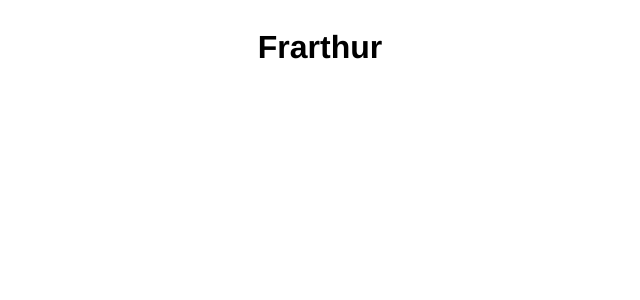
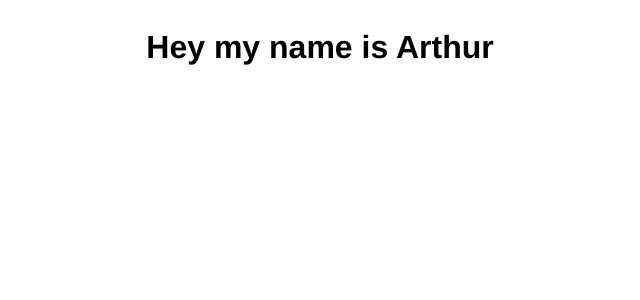
Before and after one commit to Arthur-art/reactjs-codecademy, a React (Create React App) app in the folder study-react/: page / in a window 1280 px wide. Shown: the top 300 px of the page, without its empty margins (320-960 px from the left). Built offline with nearby package versions, Linux system fonts and the light colour scheme.

Commit message:
stateful - stateless - Component

```diff
--- a/study-react/src/components/Stateful-Stateless/StatefulComponent.jsx
+++ b/study-react/src/components/Stateful-Stateless/StatefulComponent.jsx
@@ -1,19 +1,19 @@
 import React from 'react'
-
+import {Child} from './StatelessComponent'
 //Classe de componente com estado chamada Parent.
 
 export default class Parent extends React.Component{
     constructor(props){
         super(props)
         this.state = {
-            name: 'Frarthur'
+            name: 'Arthur'
         }
     }
 
     render(){
         return (
             <div>
-                <h1>{this.state.name}</h1>
+               <Child name={this.state.name} />
             </div>
         )
     }
--- a/study-react/src/components/Stateful-Stateless/StatelessComponent.jsx
+++ b/study-react/src/components/Stateful-Stateless/StatelessComponent.jsx
@@ -0,0 +1,11 @@
+import React from 'react'
+
+//Classe de componente sem estado chamada Child.
+
+export class Child extends React.Component{
+    render(){
+        return (
+            <h1>Hey my name is {this.props.name}</h1>
+        )
+    }
+}
--- a/study-react/src/index.jsx
+++ b/study-react/src/index.jsx
@@ -2,9 +2,4 @@ import React from 'react'
 import ReactDOM from 'react-dom'
 import Parent from './components/Stateful-Stateless/StatefulComponent'
 
-ReactDOM.render(
-    <React.StrictMode>
-       <Parent />
-    </React.StrictMode>,
-    document.getElementById('app')
-);
+ReactDOM.render(<Parent />,document.getElementById('app'));
```
